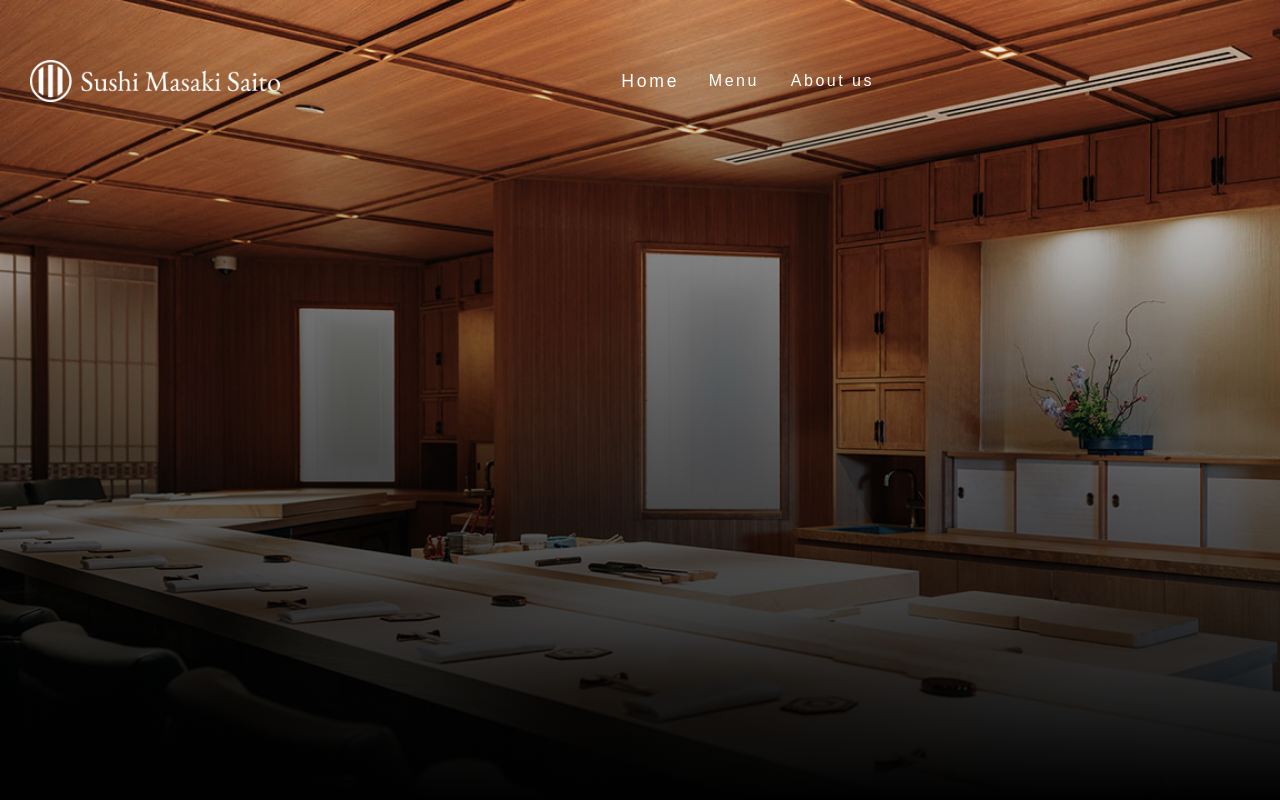
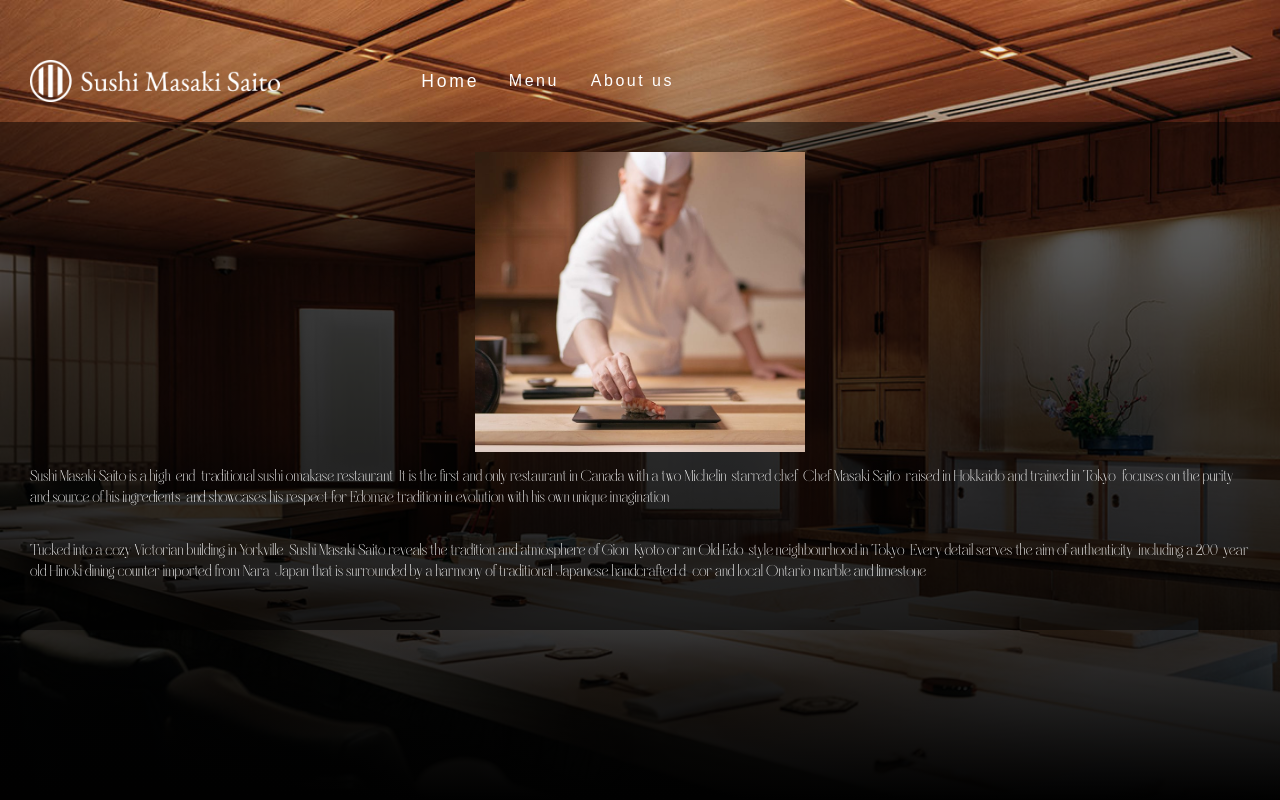
Before and after one commit to montage0921/Restaurant-Page, a website built with webpack: page dist/index.html in a window 1280 px wide. Both pictures are taken after a click on the button "Home". Built offline with nearby package versions, Linux system fonts and the light colour scheme.

Commit message:
Finish Home and Menu Tabs

```diff
--- a/package.json
+++ b/package.json
@@ -19,6 +19,8 @@
   },
   "homepage": "https://github.com/montage0921/Restaurant-Page#readme",
   "devDependencies": {
+    "css-loader": "^6.7.2",
+    "style-loader": "^3.3.1",
     "webpack": "^5.75.0",
     "webpack-cli": "^5.0.0"
   }
--- /dev/null
+++ b/src/clean.js
@@ -0,0 +1,4 @@
+export default function clearHTMLEle(element) {
+  if (element.children.length === 1) return;
+  element.removeChild(element.lastChild);
+}
--- a/src/generalLayout.js
+++ b/src/generalLayout.js
@@ -2,7 +2,7 @@ function addLayout(container) {
   container.insertAdjacentHTML(
     `afterbegin`,
     `<div class="general-layout">
-  <img class="logo" src="/src/logo.png" />
+  <img class="logo" src="/src/assets/logo.png" />
   <div class="tab-container">
     <button class="homepage tab">Home</button>
     <button class="menu tab">Menu</button>
@@ -10,6 +10,12 @@ function addLayout(container) {
   </div>
 </div>`
   );
+
+  const homeTab = document.querySelector(`.homepage`);
+  const menuTab = document.querySelector(`.menu`);
+  const aboutTab = document.querySelector(`.about-us`);
+
+  return { homeTab, menuTab, aboutTab };
 }
 
 export { addLayout };
--- a/src/homepage.js
+++ b/src/homepage.js
@@ -1,3 +1,32 @@
-function addHomepage(container) {}
+import clearHTMLEle from "./clean";
+
+function addHomepage() {
+  const container = document.querySelector(`#content`);
+
+  clearHTMLEle(container);
+
+  container.insertAdjacentHTML(
+    `beforeend`,
+    ` <div id="homepage">
+  <img src="/src/assets/homepage.jpg" alt="" />
+  <p>
+    Sushi Masaki Saito is a high-end, traditional sushi omakase
+    restaurant. It is the first and only restaurant in Canada with a two
+    Michelin-starred chef. Chef Masaki Saito, raised in Hokkaido and
+    trained in Tokyo, focuses on the purity and source of his ingredients,
+    and showcases his respect for Edomae tradition in evolution with his
+    own unique imagination.
+  </p>
+  <p>
+    Tucked into a cozy Victorian building in Yorkville, Sushi Masaki Saito
+    reveals the tradition and atmosphere of Gion, Kyoto or an Old
+    Edo-style neighbourhood in Tokyo. Every detail serves the aim of
+    authenticity, including a 200-year old Hinoki dining counter imported
+    from Nara, Japan that is surrounded by a harmony of traditional
+    Japanese handcrafted décor and local Ontario marble and limestone.
+  </p>
+</div>`
+  );
+}
 
 export { addHomepage };
--- a/src/index.js
+++ b/src/index.js
@@ -1,9 +1,13 @@
 import { addLayout } from "./generalLayout";
 import { addHomepage } from "./homepage";
+import addMenuPage from "./menu";
 
 import "./style.css";
 
 const container = document.querySelector(`#content`);
 
-addLayout(container);
-// addHomepage(container);
+const { homeTab, menuTab, aboutTab } = addLayout(container);
+
+homeTab.addEventListener(`click`, addHomepage);
+
+menuTab.addEventListener(`click`, addMenuPage);
--- /dev/null
+++ b/src/menu.js
@@ -0,0 +1,18 @@
+import clearHTMLEle from "./clean";
+
+export default function addMenuPage() {
+  const container = document.querySelector(`#content`);
+
+  clearHTMLEle(container);
+  container.insertAdjacentHTML(
+    `beforeend`,
+    ` <div id="menu">
+  <img src="/src/assets/menu.jpg" alt="" />
+  <p>
+    Our omakase menu is based on the traditional Japanese dining style in
+    which we defer to the chef to curate seasonal specialities. The price for
+    the omakase dinner at Sushi Masaki Saito is $680 per person.
+  </p>
+</div>`
+  );
+}
--- a/src/style.css
+++ b/src/style.css
@@ -3,15 +3,21 @@ html {
   height: 100%;
 }
 
+@font-face {
+  font-family: mainFont;
+  src: url(/src/assets/DesMorgan-DOXa9.otf);
+}
+
 body {
   position: relative;
+  margin: 0;
 
-  margin: 0;
+  font-family: mainFont;
 }
 
 .bg {
   background-image: linear-gradient(rgba(0, 0, 0, 0), rgba(1, 1, 1, 1)),
-    url(Restaurant.jpg);
+    url(./assets/Restaurant.jpg);
 
   height: 100%;
 
@@ -25,6 +31,8 @@ body {
   top: 0%;
 
   width: 100%;
+  display: grid;
+  grid-template-rows: auto auto;
 }
 
 .general-layout {
@@ -39,7 +47,7 @@ body {
 }
 
 .tab-container {
-  margin-right: clamp(400px, 1rem, 350px);
+  margin-right: clamp(600px, 2rem, 450px);
   display: flex;
   align-items: center;
   gap: 20px;
@@ -59,3 +67,26 @@ body {
 .tab:focus {
   transform: scale(1.1);
 }
+
+#homepage,
+#menu,
+#about {
+  justify-self: center;
+  margin-top: 20px;
+
+  display: flex;
+  flex-direction: column;
+  align-items: center;
+  color: white;
+  background-color: rgba(0, 0, 0, 0.5);
+
+  padding: 30px;
+
+  font-weight: 300;
+  font-size: 100%;
+}
+
+#homepage img,
+#menu img {
+  height: 300px;
+}
--- a/webpack.config.js
+++ b/webpack.config.js
@@ -6,4 +6,20 @@ module.exports = {
     filename: "main.js",
     path: path.resolve(__dirname, "dist"),
   },
+  module: {
+    rules: [
+      {
+        test: /\.css$/i,
+        use: ["style-loader", "css-loader"],
+      },
+      {
+        test: /\.(png|svg|jpg|jpeg|gif)$/i,
+        type: "asset/resource",
+      },
+      {
+        test: /\.(woff|woff2|eot|ttf|otf)$/i,
+        type: "asset/resource",
+      },
+    ],
+  },
 };
```
Also changed, not shown: dist/d262ef0adf50e1618310.otf (added), dist/main.js, src/about.js (added), src/assets/DesMorgan-DOXa9.otf (added), src/assets/Restaurant.jpg (renamed from src/Restaurant.jpg), src/assets/homepage.jpg (added), src/assets/logo.png (renamed from src/logo.png), src/assets/menu.jpg (added), 1 other file.
